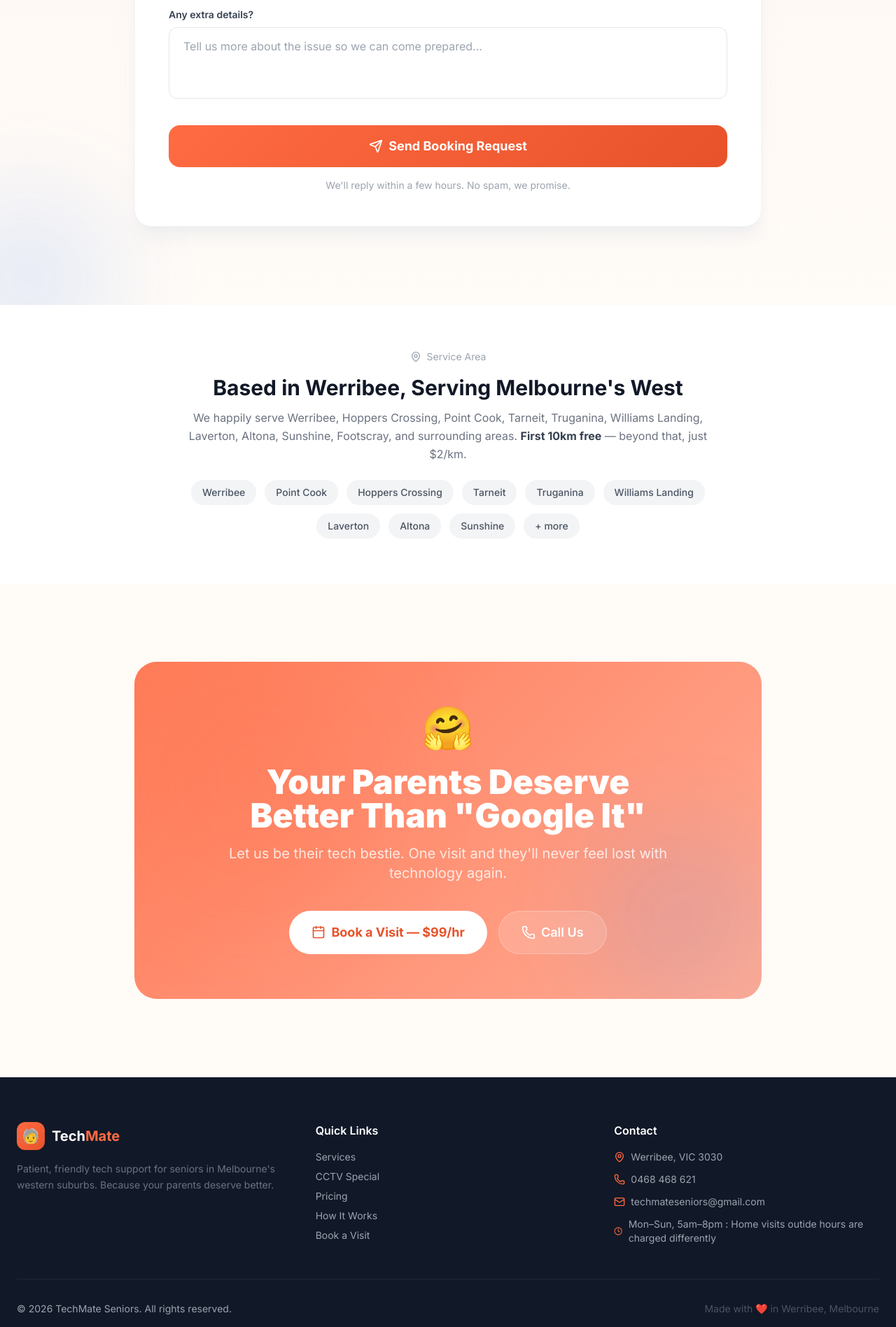
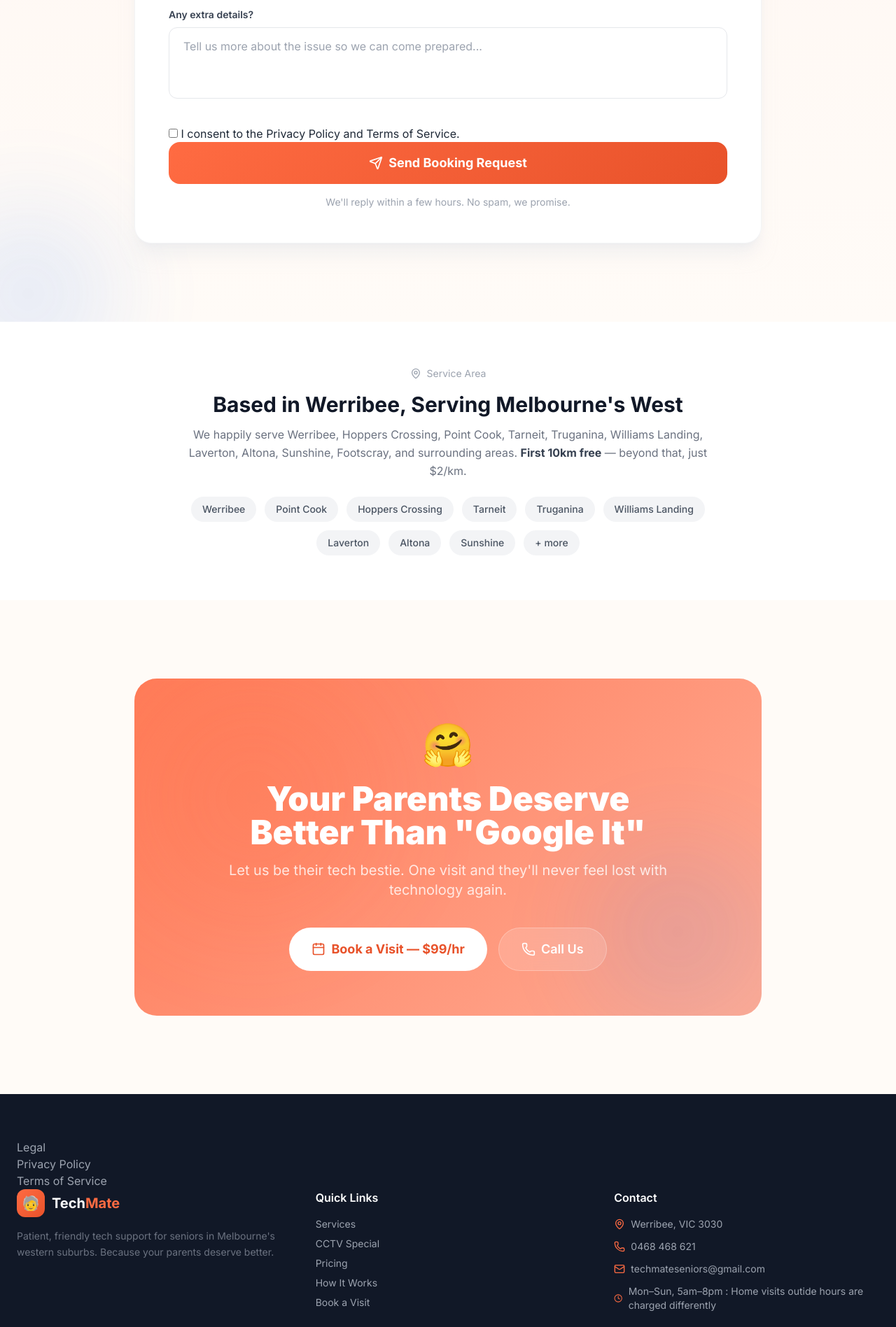
Before and after one commit to kshitijgargmelbourne/techmateseniors, a plain HTML site: page index.html in a window 1280 px wide. Shown: the part 7464-9361 px from the top of the page at 70% size. Drawn offline with nearby package versions, Linux system fonts and the light colour scheme.

Commit message:
Update index.html

```diff
--- a/index.html
+++ b/index.html
@@ -899,6 +899,10 @@
                         <label class="block text-sm font-semibold text-gray-700 mb-2">Any extra details?</label>
                         <textarea name="Extra Details" rows="3" placeholder="Tell us more about the issue so we can come prepared..." class="w-full px-5 py-3.5 rounded-xl border border-gray-200 focus:border-coral-400 focus:ring-2 focus:ring-coral-100 outline-none transition-all text-gray-800 placeholder-gray-400 resize-none"></textarea>
                     </div>
+                    <label>
+                <input type="checkbox" required>
+                I consent to the <a href="/privacy-policy">Privacy Policy</a> and <a href="/terms-of-service">Terms of Service</a>.
+                </label>
 
                     <button type="submit" class="btn-primary text-white w-full py-4 rounded-2xl text-lg font-bold flex items-center justify-center gap-2">
                         <i data-lucide="send" class="w-5 h-5"></i>
@@ -969,6 +973,11 @@
 
     <!-- Footer -->
     <footer class="bg-gray-900 text-gray-400 py-16 px-6">
+         <h2>Legal</h2>
+    <ul>
+        <li><a href="/privacy-policy">Privacy Policy</a></li>
+        <li><a href="/terms-of-service">Terms of Service</a></li>
+    </ul>
         <div class="max-w-7xl mx-auto">
             <div class="grid md:grid-cols-3 gap-12 mb-12">
                 <div>
```
